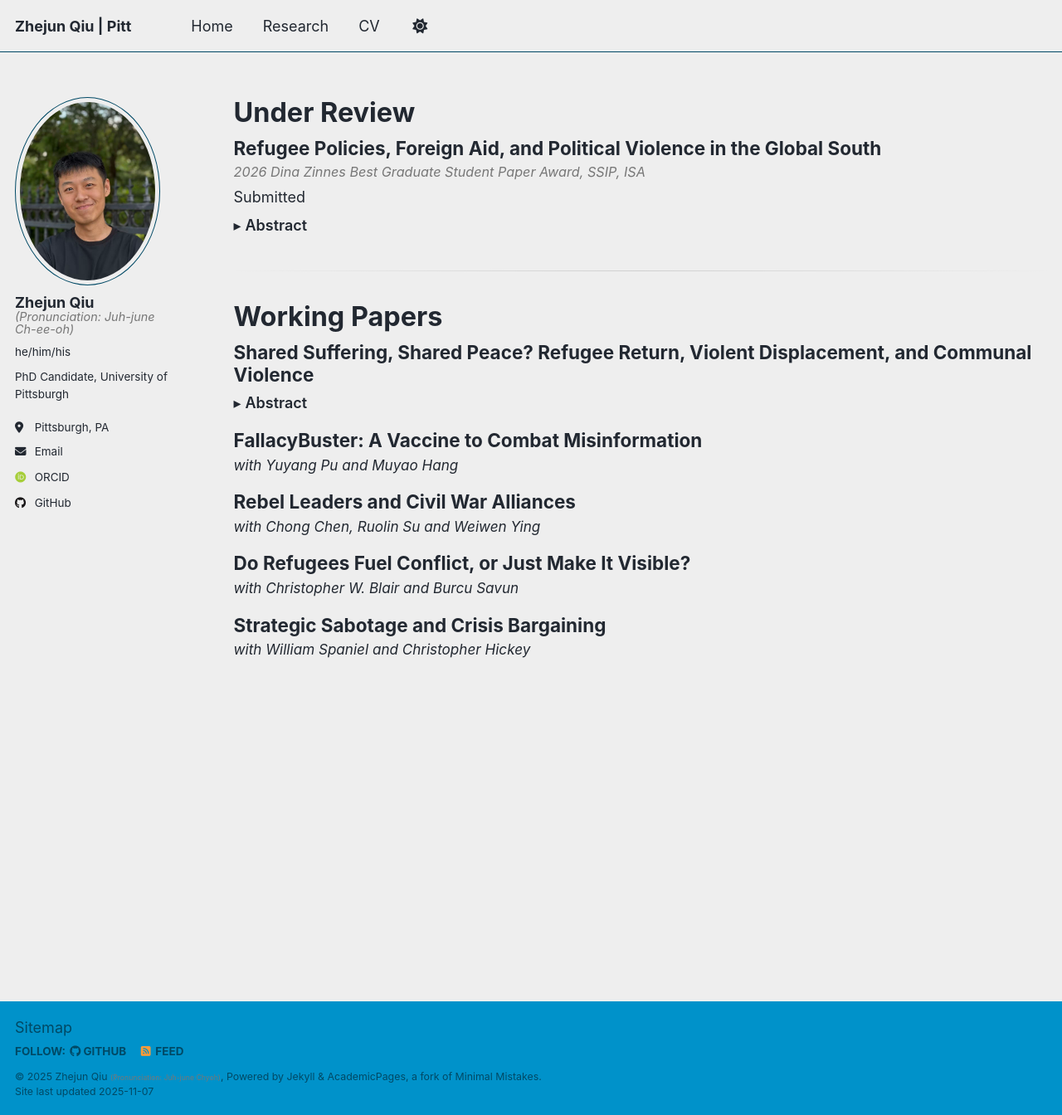
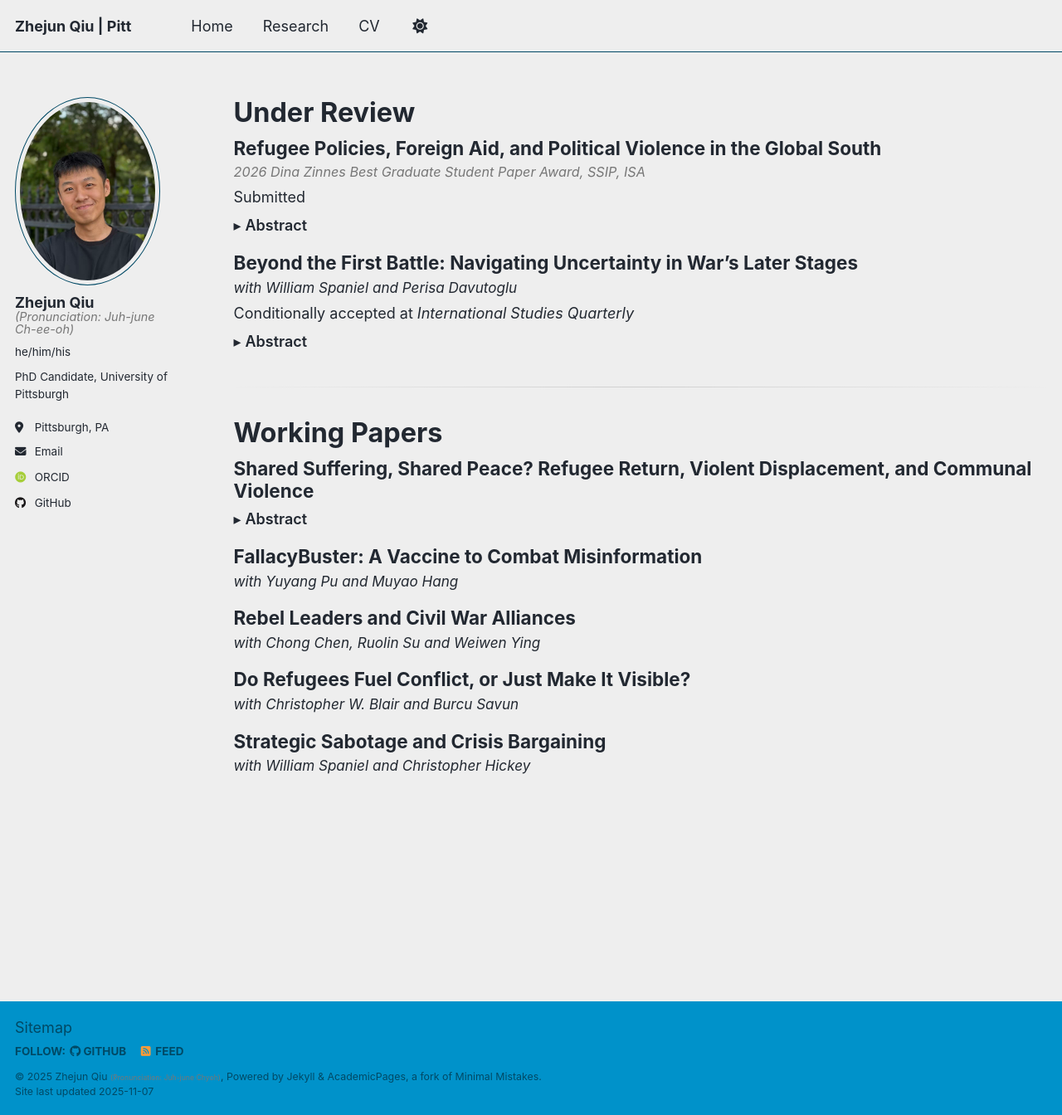
Before and after one commit to zhejun-qiu/zhejun-qiu.github.io, a Jekyll site: the page built from _pages/research.md, in a window 1280 px wide and 1344 px high. Shown: the whole window at 83% size. Built offline with Jekyll 4.4.1, drawn with Linux system fonts in a browser that asks for light colours; some web fonts are replaced; a script that is not in the unit is left out.

Commit message:
Update research.md

```diff
--- a/_pages/research.md
+++ b/_pages/research.md
@@ -24,7 +24,7 @@ author_profile: true
   .archive__item-excerpt { margin:.4rem 0 0; font-size:.9em; }
 </style>
 
-{%- assign rr = site.publications | where: "status", "Conditionally Accepted at International Studies Quarterly" -%}
+{%- assign rr = site.publications | where: "status", "Conditionally accepted at International Studies Quarterly" -%}
 {%- assign submitted = site.publications | where: "status", "Submitted" -%}
 {%- assign under_review = rr | concat: submitted | sort: "date" | reverse -%}
 {%- assign working = site.publications | where: "status", "Working Paper" | sort: "date" | reverse -%}
```
